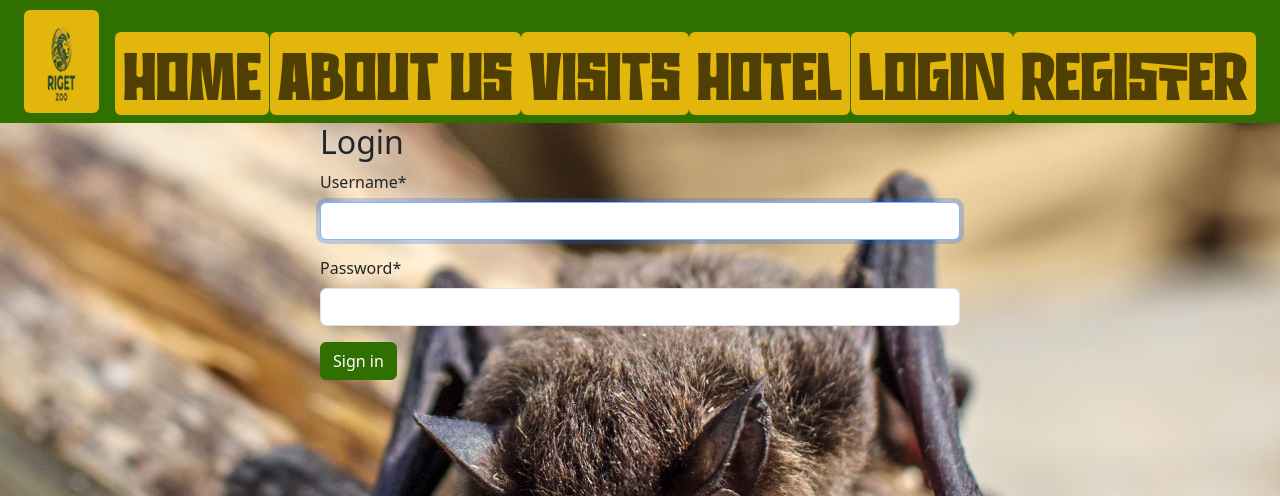
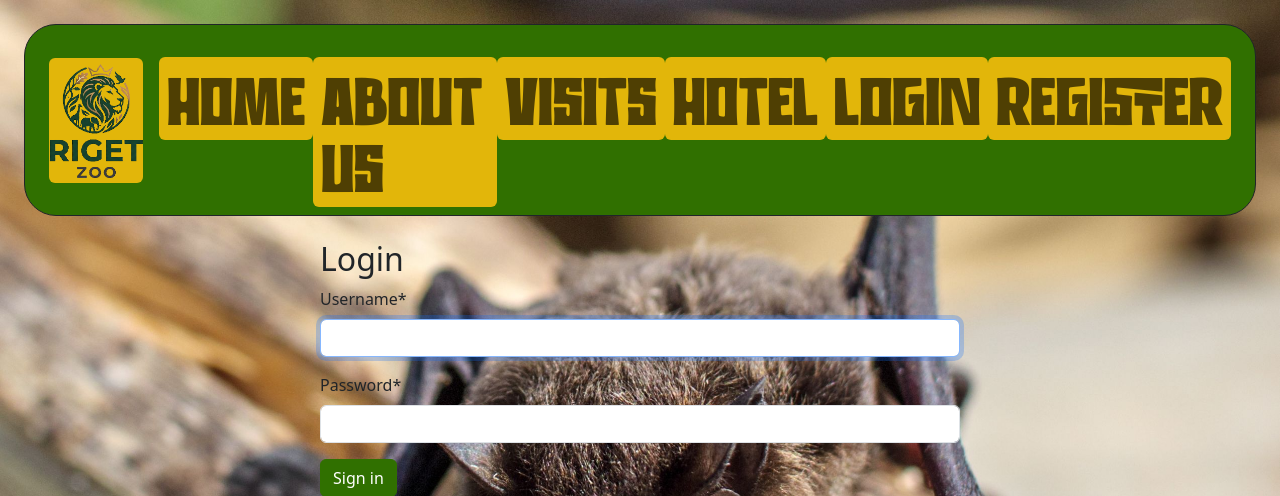
Before and after one commit to RazorMole303/Django_Zoo, a Django app: page /login/ in a window 1280 px wide. Shown: the top 496 px of the page. Run offline with Django 5.2, Linux system fonts and the light colour scheme; some libraries are stand-ins or nearby versions.

Commit message:
Added new stuff

```diff
--- a/main/website/templates/components/navbar.html
+++ b/main/website/templates/components/navbar.html
@@ -1,9 +1,9 @@
 {% load static %}
 {% load django_bootstrap5 %}
 
-<nav class="navbar navbar-expand-lg bg-primary">
+<nav class="navbar navbar-expand-lg bg-primary m-4 rounded-5 border border-dark">
   <div class="container-fluid px-4">
-    <a class="navbar-brand bg-secondary rounded" href="#"><img src="{% static 'images/Firefly.png' %}"></a>
+    <a class="navbar-brand bg-secondary rounded" style = 'width:100px;' href="#"><img class="w-100" src="{% static 'images/Firefly.png' %}"></a>
     <button class="navbar-toggler" type="button" data-bs-toggle="collapse" data-bs-target="#navbarNav" aria-controls="navbarNav" aria-expanded="false" aria-label="Toggle navigation">
       <span class="navbar-toggler-icon"></span>
     </button>
--- a/main/website/views.py
+++ b/main/website/views.py
@@ -38,7 +38,7 @@ def bookings(request):
             cbc = Booking.objects.filter(
                 check_in__lt = req_end, check_out__gt = req_start
             ).count()
-            if cbc > 2:
+            if cbc > 100:
                 messages.error(request,"Bookings for this room on this date are full, try again another day")
                 return render(request, 'webpages/bookings.html', {'form': form, 'background_img': 'koala.jpg'})
             book.save()
```
Also changed, not shown: main/db.sqlite3, main/static/images/Firefly.png, main/website/admin.py (line endings or trailing spaces), main/website/templates/webpages/check_booking.html (deleted).
